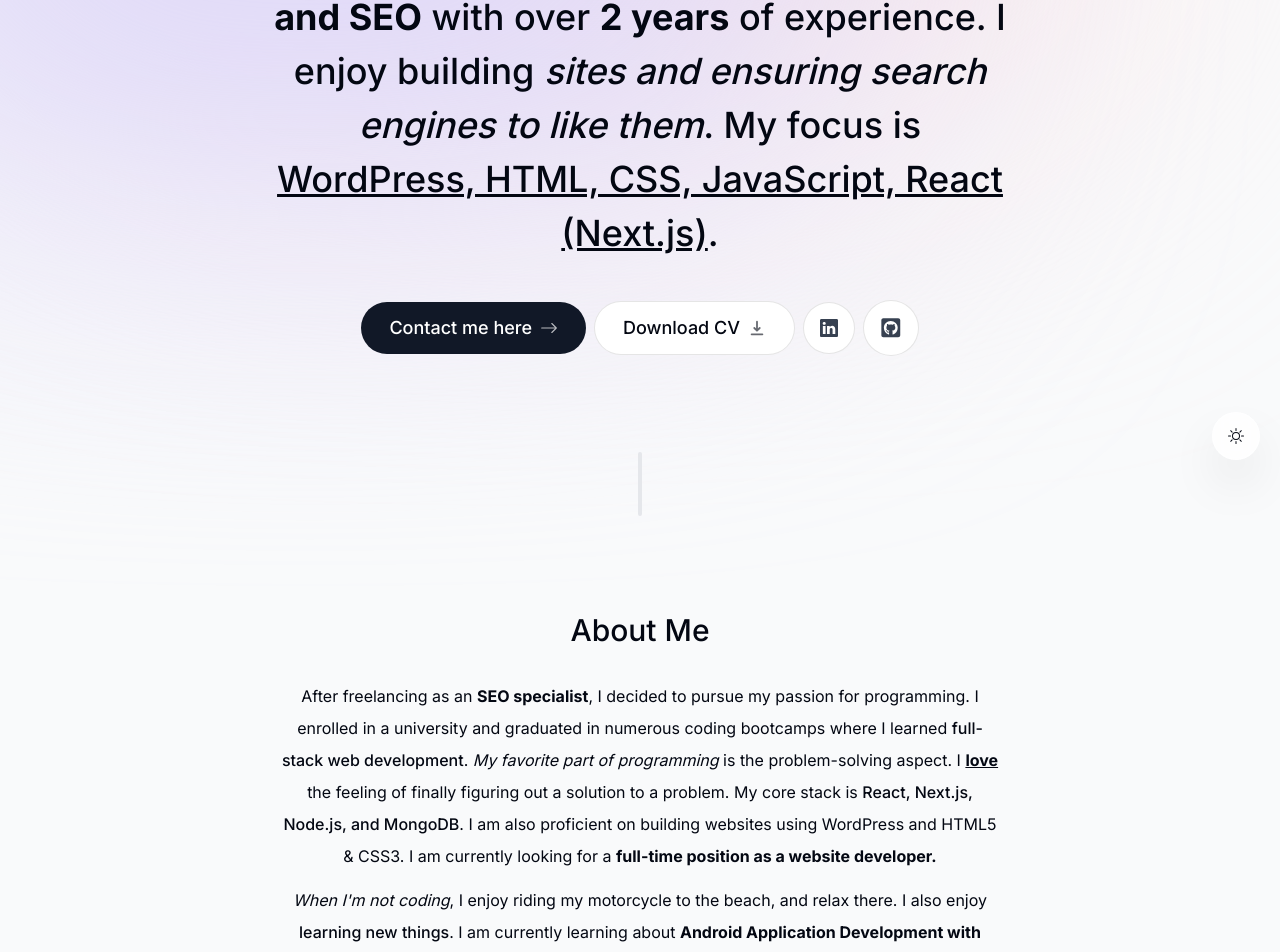
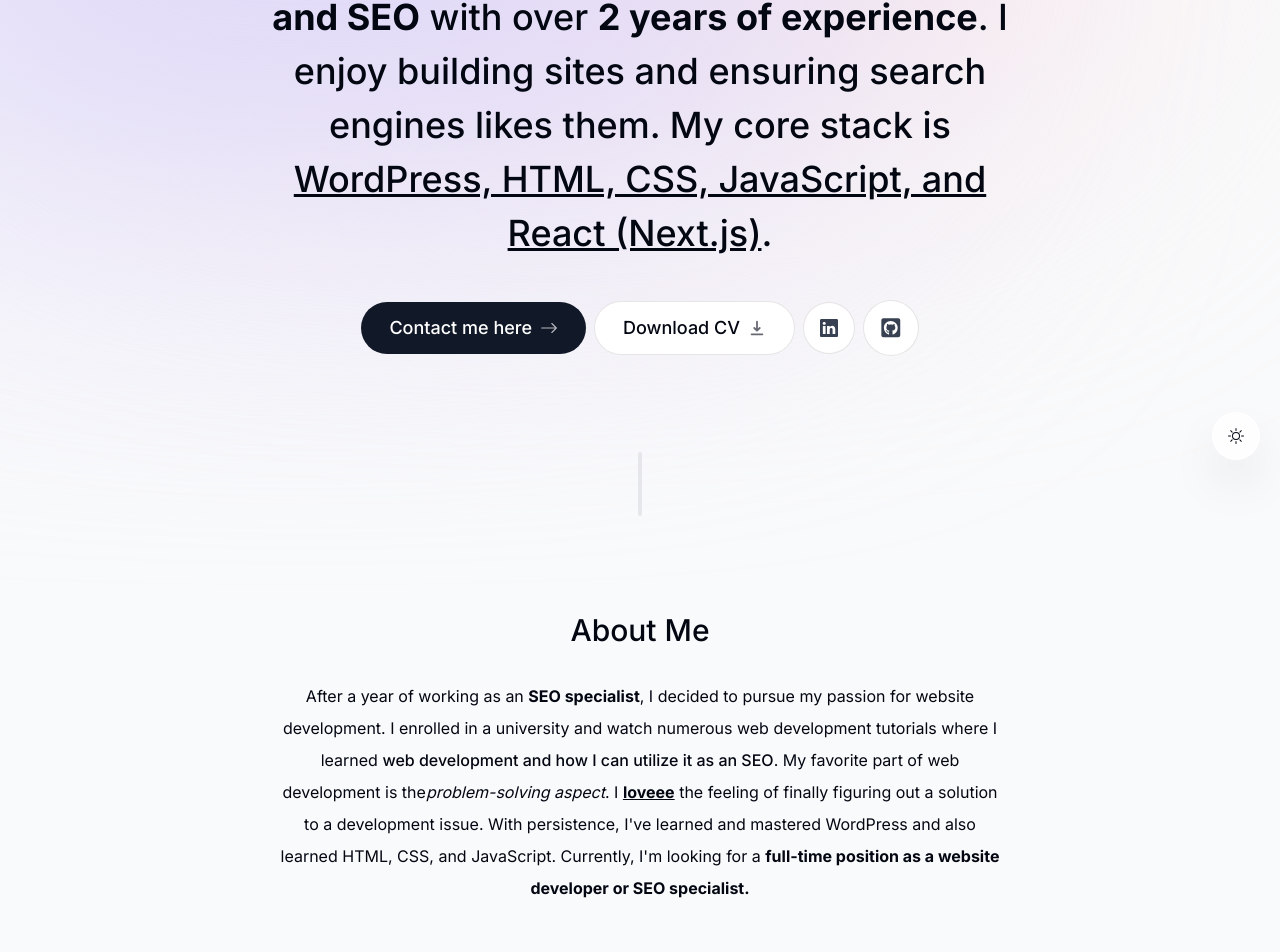
Before and after one commit to chris-is-coding/personal-portfolio, a Next.js app: page / in a window 1280 px wide. Shown: the part 320-1272 px from the top of the page. Built offline with nearby package versions, Linux system fonts and the light colour scheme.

Commit message:
added new details

```diff
--- a/components/about.tsx
+++ b/components/about.tsx
@@ -19,29 +19,15 @@
     >
       <SectionHeading>About Me</SectionHeading>
       <p className="mb-3">
-        After freelancing as an{" "}
+        After a year of working as an{" "}
         <span className="font-bold">SEO specialist</span>, I decided to pursue my
-        passion for programming. I enrolled in a university and graduated in numerous coding bootcamps where I learned{" "}
-        <span className="font-medium">full-stack web development</span>.{" "}
-        <span className="italic">My favorite part of programming</span> is the
-        problem-solving aspect. I <span className="underline font-bold">love</span> the
-        feeling of finally figuring out a solution to a problem. My core stack
-        is{" "}
-        <span className="font-medium">
-          React, Next.js, Node.js, and MongoDB
-        </span>
-        . I am also proficient on building websites using WordPress and HTML5 & CSS3. I am currently looking for a{" "}
+        passion for website development. I enrolled in a university and watch numerous web development tutorials where I learned{" "}
+        <span className="font-medium">web development and how I can utilize it as an SEO</span>.{" "}
+        My favorite part of web development is the
+        <span className="italic">problem-solving aspect</span>. I <span className="underline font-bold">loveee</span> the
+        feeling of finally figuring out a solution to a development issue. With persistence, I've learned and mastered WordPress and also learned HTML, CSS, and JavaScript. Currently, I'm looking for a{" "}
         <span className="font-bold">full-time position as a website
-        developer.</span>
-      </p>
-
-      <p>
-        <span className="italic">When I'm not coding</span>, I enjoy riding my
-        motorcycle to the beach, and relax there. I also enjoy{" "}
-        <span className="font-medium">learning new things</span>. I am currently
-        learning about{" "}
-        <span className="font-bold">Android Application Development with React Native</span>. I'm also
-        learning how to bake bread & pastries.
+        developer or SEO specialist.</span>
       </p>
     </motion.section>
   );
--- a/components/intro.tsx
+++ b/components/intro.tsx
@@ -65,9 +65,9 @@
         <span>Hello!{" "}</span>
         <span className="font-bold">I'm Chris.</span> I'm a{" "}
         <span className="font-bold">website developer and SEO</span> with over {" "}
-        <span className="font-bold">2 years</span> of experience. I enjoy
-        building <span className="italic">sites and ensuring search engines to like them</span>. My focus is{" "}
-        <span className="underline">WordPress, HTML, CSS, JavaScript, React (Next.js)</span>.
+        <span className="font-bold">2 years of experience</span>. I enjoy
+        building sites and ensuring search engines likes them. My core stack is{" "}
+        <span className="underline">WordPress, HTML, CSS, JavaScript, and React (Next.js)</span>.
       </motion.h1>
 
       <motion.div
@@ -92,7 +92,7 @@
 
         <a
           className="group bg-white px-7 py-3 flex items-center gap-2 rounded-full outline-none focus:scale-110 hover:scale-110 active:scale-105 transition cursor-pointer borderBlack dark:bg-white/10"
-          href="/CV.pdf"
+          href="/Chris_Soronio's_Resume.pdf"
           download
         >
           Download CV{" "}
--- a/lib/data.ts
+++ b/lib/data.ts
@@ -102,25 +102,16 @@
 ] as const;
 
 export const skillsData = [
-  "HTML5",
-  "CSS3",
+  "HTML",
+  "CSS",
   "JavaScript",
-  "TypeScript",
   "React",
   "Next.js",
-  "Node.js",
-  "Git",
-  "Github",
+  "PhpMyAdmin",
+  "SQL",
   "WordPress",
   "Google Sites",
   "Figma",
   "Webflow",
-  "Tailwind",
-  "Prisma",
-  "MongoDB",
-  "Python",
-  "Java",
   "PHP",
-  "Framer Motion",
-  "ReactNative",
 ] as const;
```
